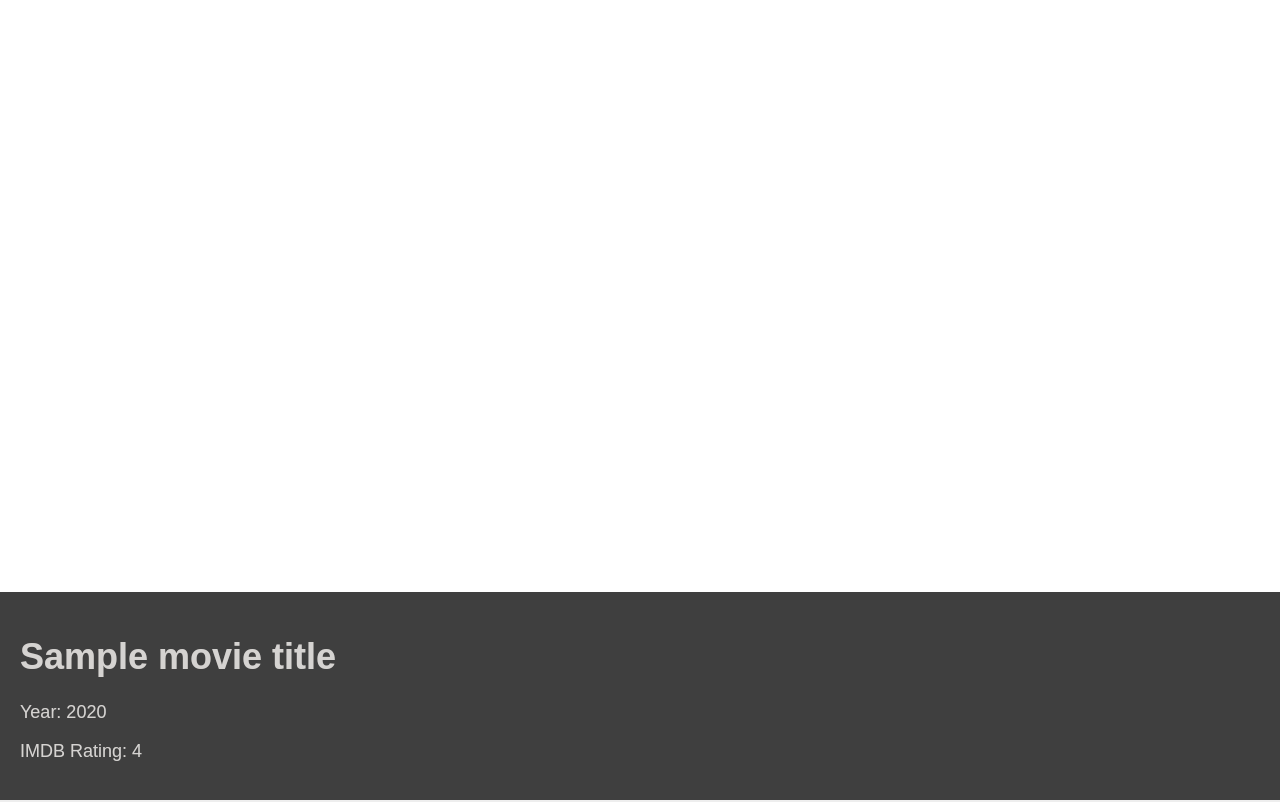
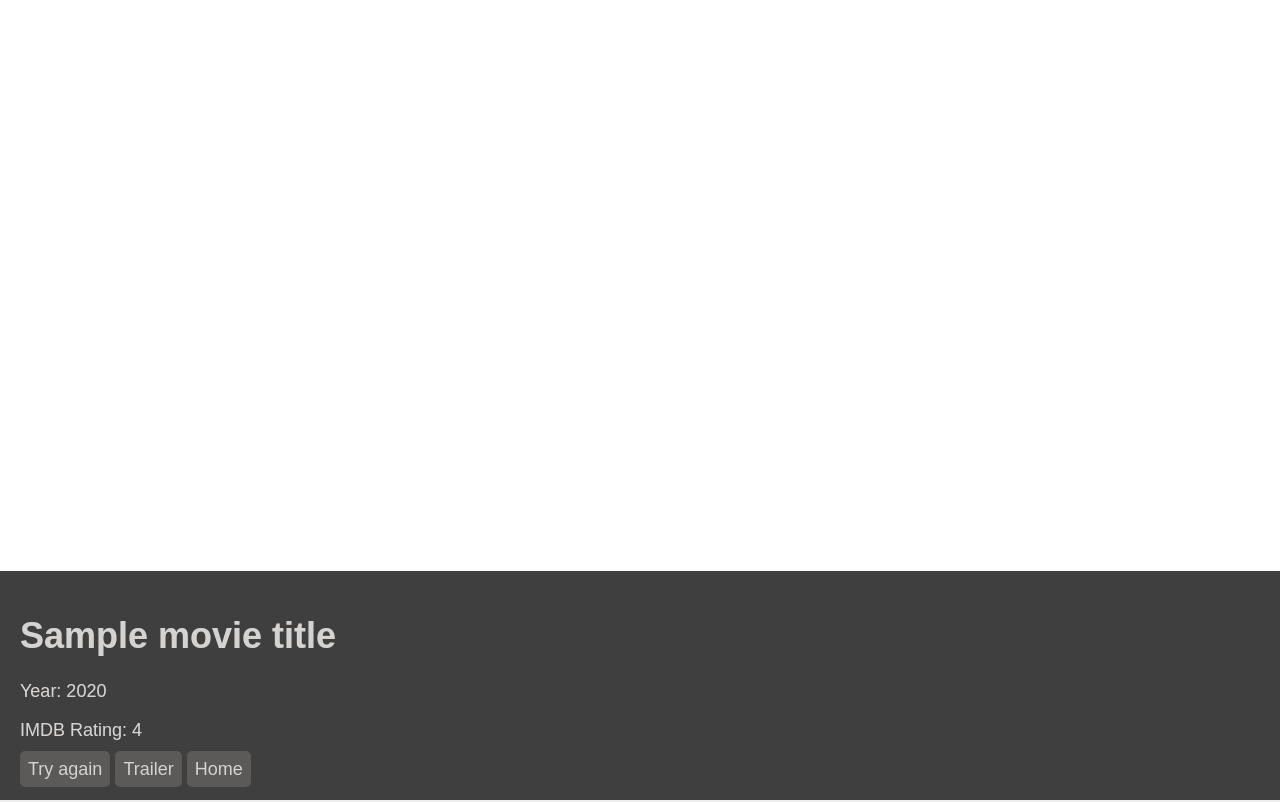
Before and after one commit to tomday8/WhistlejacketFinal, a Flask app: template templates/movies_demo.html in a window 1280 px wide. Run offline with Flask 2, Linux system fonts and the light colour scheme; the template is opened without the code that fills it: most values are stand-ins (such as "Sample title", 1, 10 or a date in 2020).

Commit message:
Added buttons to demo route

```diff
--- a/app.py
+++ b/app.py
@@ -95,7 +95,7 @@ def movie_recommendation():
     movie_year = movie['year']
     movie_rating = movie['rating']
     movie_trailer=movie['trailer']
-    trailer_link = "https://www.youtube.com/embed/{}?&autoplay=1&start=6&mute=1&playinline=1&playlist={}&loop=1".format(movie_trailer, movie_trailer)
+    trailer_link = "https://www.youtube.com/embed/{}?&autoplay=1&playinline=1&playlist={}&loop=1".format(movie_trailer, movie_trailer)
     return render_template('movies.html', movie_title=movie_title, movie_year=movie_year, movie_rating=movie_rating, trailer_link=trailer_link)
 
 @app.route("/movies_demo")
@@ -105,11 +105,10 @@ def movies_demo():
     movie_year = movie['year']
     movie_rating = movie['rating']
     movie_trailer=movie['trailer']
-    trailer_link = "https://www.youtube.com/embed/{}?&autoplay=1&start=7&mute=1&playinline=1&playlist={}&loop=1".format(movie_trailer, movie_trailer)
-    return render_template('movies_demo.html', movie_title=movie_title, movie_year=movie_year, movie_rating=movie_rating, trailer_link=trailer_link)
-    # movie_trailer=movie['trailer']
-    # return_movie_trailer()
-    # return render_template('movies_demo.html')
+    background_link = "https://www.youtube.com/embed/{}?&autoplay=1&start=7&mute=1&playinline=1&playlist={}&loop=1".format(movie_trailer, movie_trailer)
+    trailer_link = "https://www.youtube.com/embed/{}?&autoplay=1&playinline=1&playlist={}&loop=1".format(movie_trailer, movie_trailer)
+    return render_template('movies_demo.html', movie_title=movie_title, movie_year=movie_year, movie_rating=movie_rating, background_link=background_link, trailer_link=trailer_link)
+
 
 
 def return_movie():
--- a/templates/movies.html
+++ b/templates/movies.html
@@ -21,7 +21,6 @@
     </p>
     <div class="moviebuttons">
         <a href="/movies">Try again</a>
-        <!-- <a href="/movies_demo">DEMO</a> -->
         <a href={{trailer_link}}>Trailer</a>
         <a href="/movies_demo">DEMO</a>
         <a href="/">Home</a>
--- a/templates/movies_demo.html
+++ b/templates/movies_demo.html
@@ -15,11 +15,23 @@ body {
   position: fixed;
   bottom: 0;
   background: rgba(0, 0, 0, 0.5);
-  /* color: #f1f1f1; */
   color: rgb(213, 211, 209);
   width: 100%;
   padding: 20px;
 }
+
+.moviebuttons {
+  color: rgb(213, 211, 209);
+  right: 0px;
+  /* border: solid 1px black;
+  border-radius: 5px; */
+  text-decoration: none;
+  padding: 0.5rem;
+  width: 4rem;
+  background-color: rgb(91, 90, 89);
+  border-radius: 5px;
+}
+
 
 .video-container{
   width: 100vw;
@@ -54,13 +66,19 @@ iframe {
 <body>
 
     <div class="movie_demo_test">
-        <iframe src={{trailer_link}}></iframe>
+        <iframe src={{background_link}}></iframe>
        </div>
 
        <div class="content">
         <h1>{{movie_title}}</h1>
         <p>Year: {{movie_year}}</p>
         <p>IMDB Rating: {{movie_rating}}</p>
+        <!-- </div>
+        <div class="moviebuttons"> -->
+          <a class="moviebuttons" href="/movies_demo">Try again</a>
+          <a class="moviebuttons" href={{trailer_link}}>Trailer</a>
+          <a class="moviebuttons" href="/">Home</a>
+      </div>
 
 
 
```
